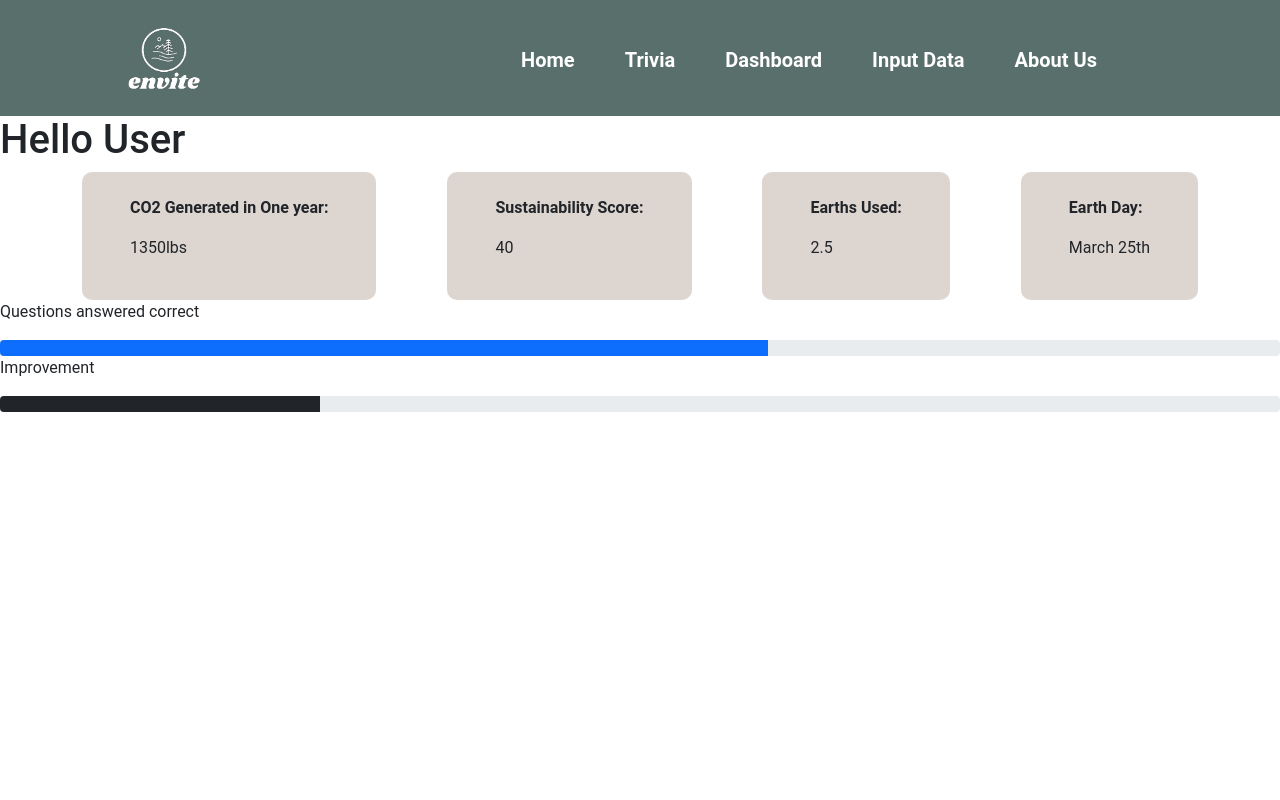
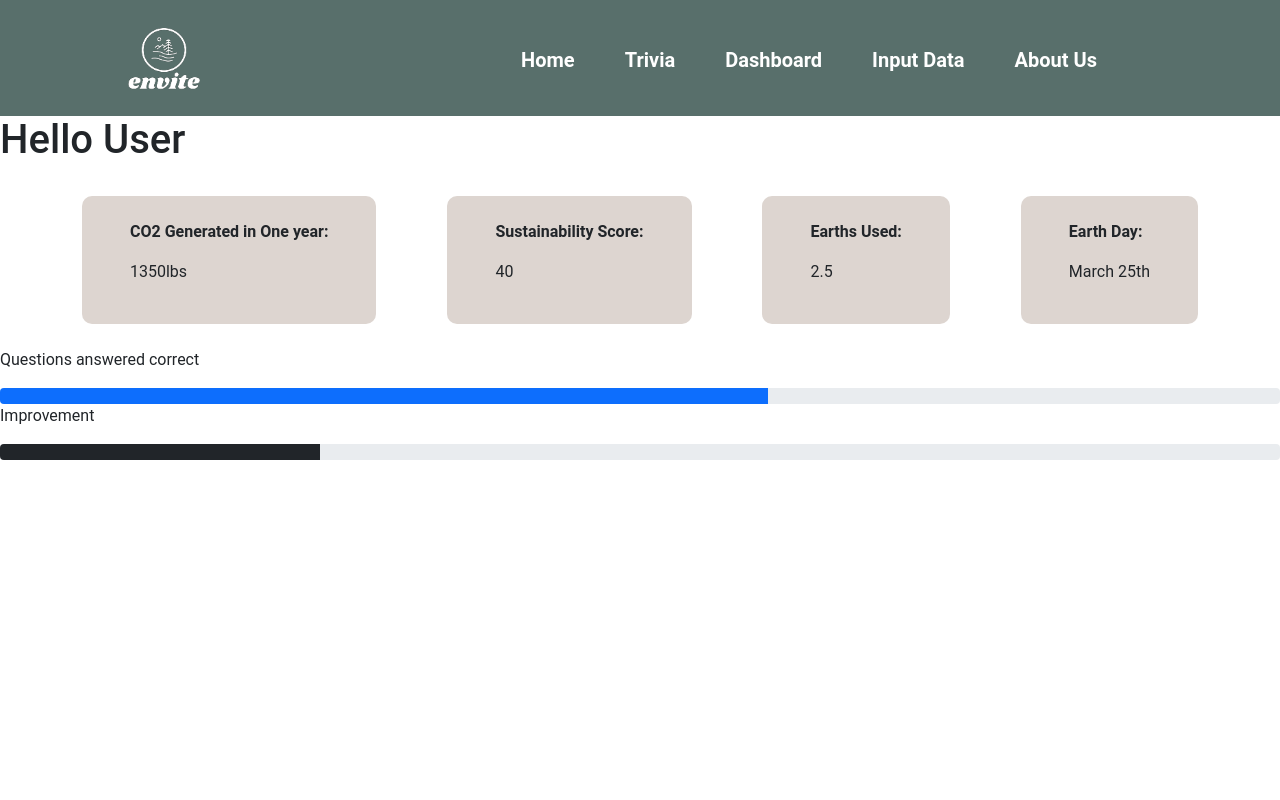
Before and after one commit to QwangNguyen/project-group9, a React (Create React App) app: page /dashboard in a window 1280 px wide. Shown: the top 800 px of the page. Built offline with nearby package versions, Linux system fonts and the light colour scheme.

Commit message:
fixed margin that was bugging me

```diff
--- a/src/style.css
+++ b/src/style.css
@@ -223,6 +223,7 @@ footer p {
 .dashboardCard {
     background-color: #ddd5d0;
     padding: 1.5em 3em;
+    margin: 1.5em 0em;
     border-radius: 10px;
 }
 
```
